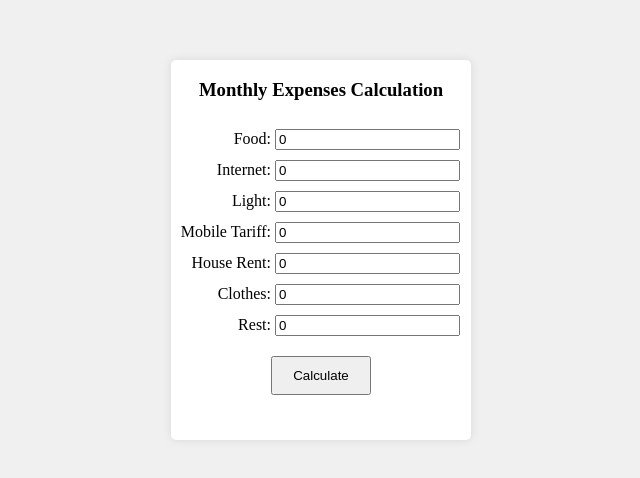
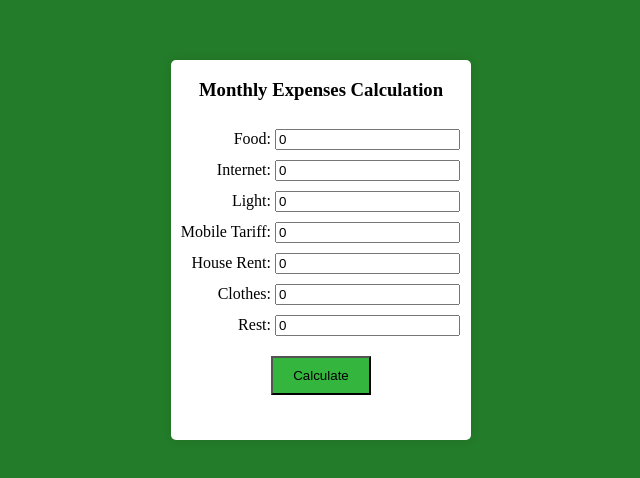
Before and after one commit to OlexandrVaidych/monthly-expenses, a plain HTML site: page index.html in a window 1280 px wide. Shown: the part 150-628 px from the top of the page, without its empty margins (319-959 px from the left). Drawn offline with Linux system fonts and the light colour scheme.

Commit message:
colors changed

```diff
--- a/styles.css
+++ b/styles.css
@@ -4,7 +4,7 @@ body {
     align-items: center;
     height: 100vh;
     margin: 0;
-    background-color: #f0f0f0;
+    background-color: #237c29;
 }
 
 .container {
@@ -38,6 +38,7 @@ label {
 
 button {
     padding: 10px 20px;
+    background-color: #34b53d;
   }
 
 .expense {
```
